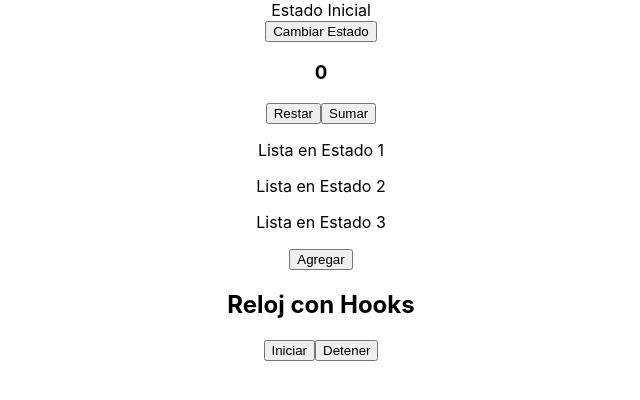
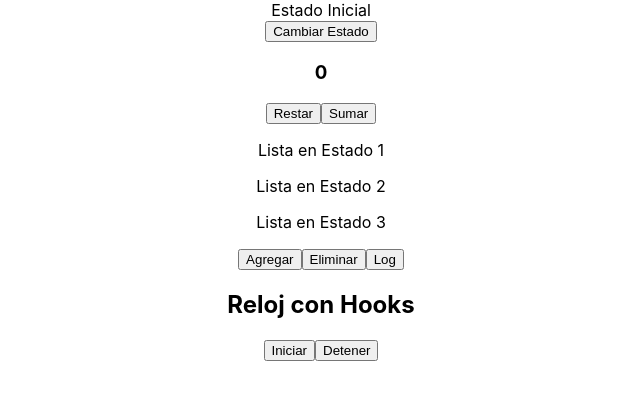
Before and after one commit to JoakoLP/ReactClase3, a React (Create React App) app: page / in a window 1280 px wide. Shown: the top 400 px of the page, without its empty margins (319-959 px from the left). Built offline with nearby package versions, Linux system fonts and the light colour scheme.

Commit message:
more list options

```diff
--- a/src/components/Lista.jsx
+++ b/src/components/Lista.jsx
@@ -11,6 +11,10 @@ function List() {
 
     const add = ()=> setList([...list,{id:[list.length +1],title: `Lista en Estado ${list.length + 1}`}])
 
+    const remove = ()=> setList(list.slice(0,-1));
+
+    const logear = ()=> console.log(list.length);
+
     return (
         <div>
 
@@ -20,8 +24,9 @@ function List() {
 
                 )}
 
-                <button onClick={add}>Agregar</button>
-
+                <button onClick={add} title="Agrega un objeto al final.">Agregar</button>
+                <button onClick={remove} title="Elimina el último objeto de la lista.">Eliminar</button>
+                <button onClick={logear} title="Muestra largo de la lista en consola.">Log</button>
 
 
         </div>
```
